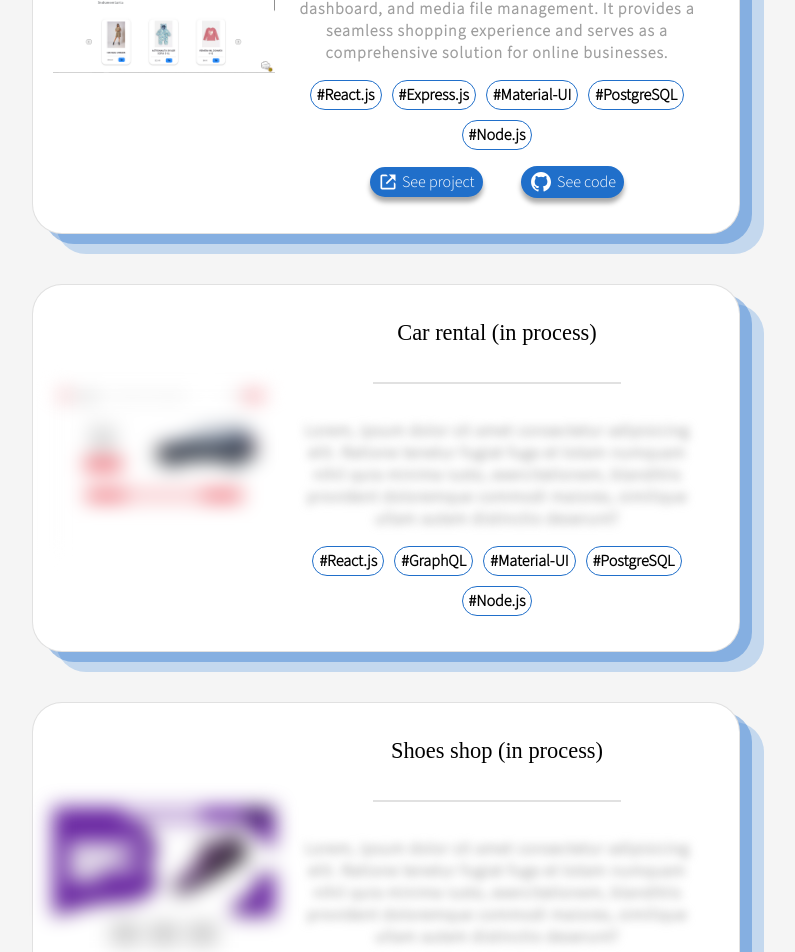
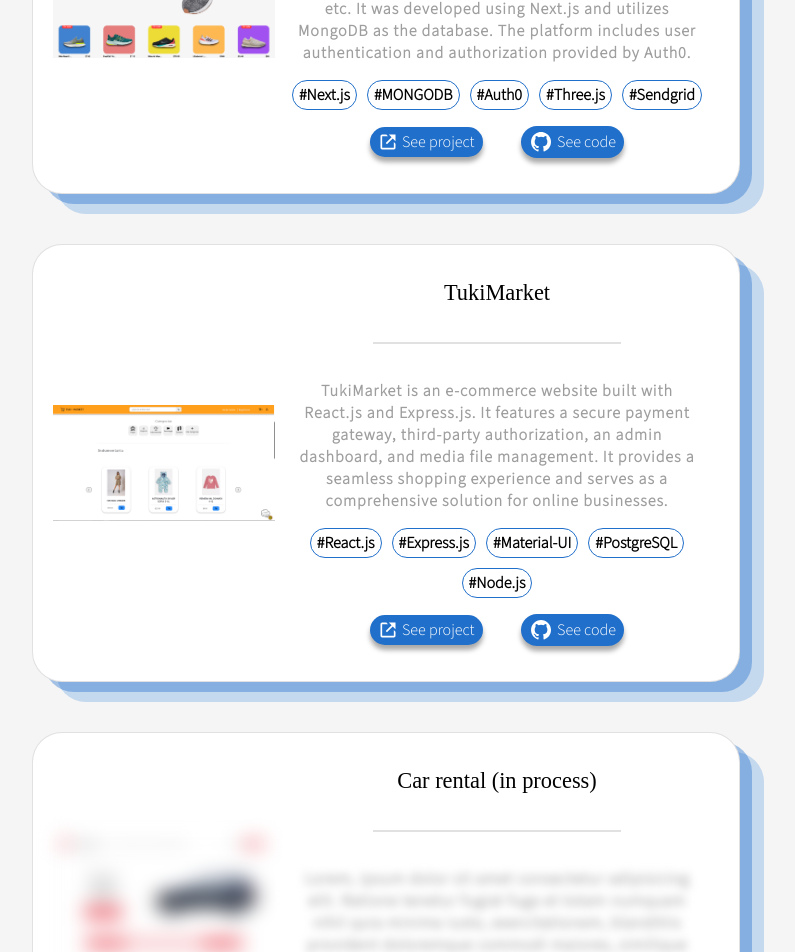
Before and after one commit to TomSandoval/Portfolio, a React (Vite) app: page /portfolio in a window 1280 px wide. Shown: the part 880-1832 px from the top of the page, without its empty margins (254-1049 px from the left). Built offline with nearby package versions, Linux system fonts and the light colour scheme; a web font is replaced by a local one.

Commit message:
shoe shop add

```diff
--- a/src/components/ChatBot/ChatBot.jsx
+++ b/src/components/ChatBot/ChatBot.jsx
@@ -140,7 +140,7 @@
               id: "2",
               options: [
                 { value: 1, label: "Me gustaria conocerte mejor.", trigger: "3" },
-                { value: 4, label: "Me gustaria ver tus projectos.", trigger: "8" },
+                { value: 4, label: "Me gustaria ver tus proyectos.", trigger: "8" },
                 {
                   value: 5,
                   label: "Me gustaria contactarte.",
--- a/src/translations/es/global.json
+++ b/src/translations/es/global.json
@@ -58,13 +58,13 @@
         "label-email": "Email",
         "label-message": "Mensaje",
         "submit-button": "Enviar",
-        "message-alert": "Message sent!"
+        "message-alert": "Mensaje enviado!"
     },
 
     "portfolio-component": {
-        "title": "Mis projectos!",
-        "see-project": "Visitar projecto",
-        "see-code": "Visitar código"
+        "title": "Mis proyectos!",
+        "see-project": "Visitar proyecto",
+        "see-code": "Código"
     }
 
 }
--- a/src/utils.js
+++ b/src/utils.js
@@ -1,6 +1,6 @@
 import tukimarket from "./assets/tukimarket.png";
 import carRental from "./assets/car-rental.png";
-import shoesShop from "./assets/shoes-shop.png";
+import shoesShop from "./assets/shoe-shop.png";
 import portfolio from "./assets/portfolio.png";
 
 const projects_en = [
@@ -11,6 +11,15 @@
     link: "https://tomassandoval.netlify.app/",
     image: portfolio,
     github: "https://github.com/TomSandoval/Portfolio",
+    active: true,
+  },
+  {
+    name: "Shoes shop",
+    description: "Shoes Shop is an online sneaker store that features an internal management system, automating tasks such as stock management, email sending, purchase control, etc. It was developed using Next.js and utilizes MongoDB as the database. The platform includes user authentication and authorization provided by Auth0.",
+    technologies: ["Next.js", "MONGODB", "Auth0", "Three.js", "Sendgrid"],
+    link: "https://shoe-shop-five.vercel.app/",
+    image: shoesShop,
+    github: "https://github.com/TomSandoval/shoe-shop",
     active: true,
   },
   {
@@ -31,20 +40,11 @@
     github: "",
     active: false,
   },
-  {
-    name: "Shoes shop",
-    description: "Lorem, ipsum dolor sit amet consectetur adipisicing elit. Ratione tenetur fugiat fuga et totam numquam nihil quia minima iusto, exercitationem, blanditiis provident doloremque commodi maiores, similique ullam autem distinctio deserunt?",
-    technologies: ["Next.js", "GraphQL", "Material-UI", "PostgreSQL", "Node.js"],
-    link: "",
-    image: shoesShop,
-    github: "",
-    active: false,
-  },
 ];
 
 const projects_es = [
   {
-    name: "Esta sitio!",
+    name: "Este sitio!",
     description: "Este sitio web fue construido con React.js y CSS3. Cuenta con un formulario de contacto, un chatbot y un diseño responsive. Está alojado en Netlify y el formulario de contacto utiliza Formspree.",
     technologies: ["React.js", "CSS3","Formspree"],
     link: "https://tomassandoval.netlify.app/",
@@ -72,12 +72,12 @@
   },
   {
     name: "Shoes shop",
-    description: "Lorem, ipsum dolor sit amet consectetur adipisicing elit. Ratione tenetur fugiat fuga et totam numquam nihil quia minima iusto, exercitationem, blanditiis provident doloremque commodi maiores, similique ullam autem distinctio deserunt?",
-    technologies: ["Next.js", "GraphQL", "Material-UI", "PostgreSQL", "Node.js"],
-    link: "",
+    description: "Shoes shop es una tienda online de zapatillas que cuenta con un sistema de gestion interno, automatiza tareas como gestion de stock, envio de email, control de compras, etc. Fue desarrollado con Next.js y utiliza MongoDB como base de datos, cuenta con autenticacion y autorizacion de usuarios por parte de Auth0",
+    technologies: ["Next.js", "MONGODB", "Auth0", "Three.js", "Sendgrid"],
+    link: "https://shoe-shop-five.vercel.app/",
     image: shoesShop,
-    github: "",
-    active: false,
+    github: "https://github.com/TomSandoval/shoe-shop",
+    active: true,
   },
 ];
 
```
Also changed, not shown: src/assets/shoe-shop.png (added), src/assets/shoes-shop.png (deleted).
